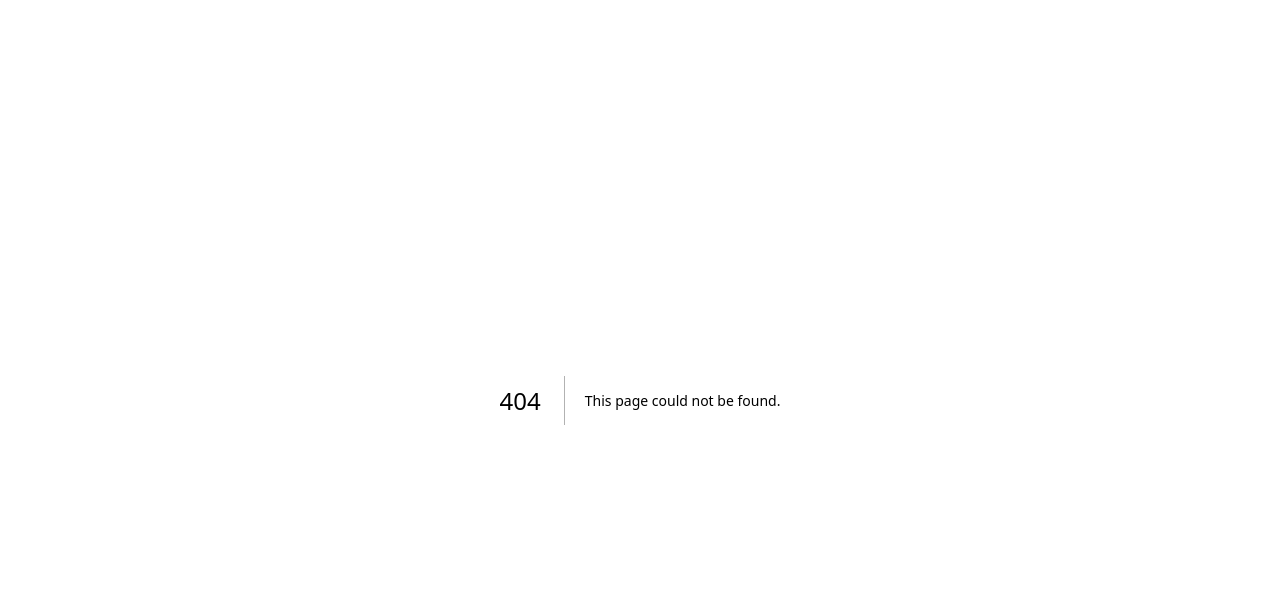
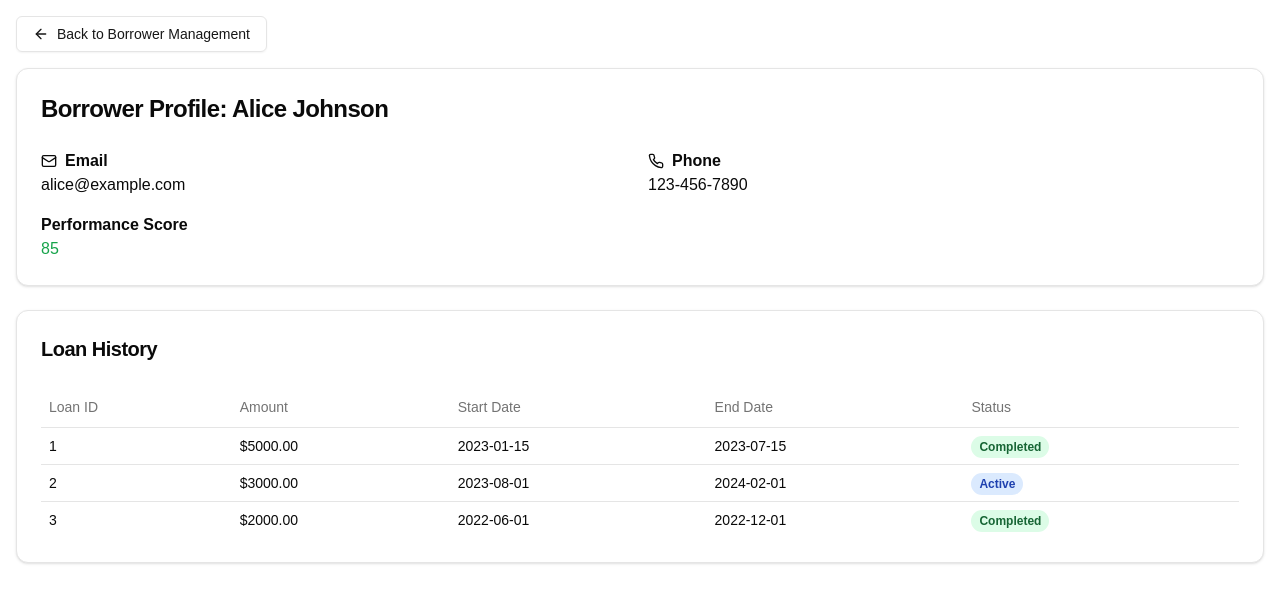
Before and after one commit to LeoUrzua/lending-frontend, a Next.js app: page /borrowers/1 in a window 1280 px wide. Before the commit this address had no page. Shown: the top 602 px of the page. Built offline with nearby package versions, Linux system fonts and the light colour scheme.

Commit message:
add borrower profile

```diff
--- /dev/null
+++ b/src/app/borrowers/[id]/page.tsx
@@ -0,0 +1,10 @@
+import { BorrowerProfile } from "@/components/borrower-profile";
+
+
+export default function Home() {
+  return (
+    <div>
+      <BorrowerProfile />
+    </div>
+  );
+}
--- /dev/null
+++ b/src/app/borrowers/page.tsx
@@ -0,0 +1,9 @@
+import { BorrowerManagement } from "@/components/borrower-management";
+
+export default function Home() {
+  return (
+    <div>
+      <BorrowerManagement />
+    </div>
+  );
+}
--- /dev/null
+++ b/src/components/borrower-management.tsx
@@ -0,0 +1,86 @@
+'use client'
+
+import React, { useState } from 'react'
+import { Button } from "@/components/ui/button"
+import { Card, CardContent, CardHeader, CardTitle } from "@/components/ui/card"
+import { Input } from "@/components/ui/input"
+import { Table, TableBody, TableCell, TableHead, TableHeader, TableRow } from "@/components/ui/table"
+import { Search, User } from 'lucide-react'
+import Link from 'next/link'
+
+// Mock data for borrowers
+const initialBorrowers = [
+  { id: 1, name: "Alice Johnson", email: "alice@example.com", phone: "123-456-7890", score: 85 },
+  { id: 2, name: "Bob Smith", email: "bob@example.com", phone: "234-567-8901", score: 72 },
+  { id: 3, name: "Charlie Brown", email: "charlie@example.com", phone: "345-678-9012", score: 93 },
+  { id: 4, name: "Diana Prince", email: "diana@example.com", phone: "456-789-0123", score: 68 },
+]
+
+export function BorrowerManagement() {
+  const [borrowers, setBorrowers] = useState(initialBorrowers)
+  const [searchTerm, setSearchTerm] = useState('')
+
+  const filteredBorrowers = borrowers.filter(borrower =>
+    borrower.name.toLowerCase().includes(searchTerm.toLowerCase()) ||
+    borrower.email.toLowerCase().includes(searchTerm.toLowerCase())
+  )
+
+  const getScoreColor = (score: number) => {
+    if (score >= 80) return 'text-green-600'
+    if (score >= 60) return 'text-yellow-600'
+    return 'text-red-600'
+  }
+
+  return (
+    <div className="container mx-auto p-4">
+      <Card>
+        <CardHeader className="flex flex-row items-center justify-between space-y-0 pb-2">
+          <CardTitle className="text-2xl font-bold">Borrower Management</CardTitle>
+          <div className="relative">
+            <Search className="absolute left-2 top-1/2 h-4 w-4 -translate-y-1/2 transform text-gray-500" />
+            <Input
+              type="text"
+              placeholder="Search borrowers..."
+              className="pl-8"
+              value={searchTerm}
+              onChange={(e) => setSearchTerm(e.target.value)}
+            />
+          </div>
+        </CardHeader>
+        <CardContent>
+          <Table>
+            <TableHeader>
+              <TableRow>
+                <TableHead>Name</TableHead>
+                <TableHead>Email</TableHead>
+                <TableHead>Phone</TableHead>
+                <TableHead>Performance Score</TableHead>
+                <TableHead>Actions</TableHead>
+              </TableRow>
+            </TableHeader>
+            <TableBody>
+              {filteredBorrowers.map((borrower) => (
+                <TableRow key={borrower.id}>
+                  <TableCell className="font-medium">{borrower.name}</TableCell>
+                  <TableCell>{borrower.email}</TableCell>
+                  <TableCell>{borrower.phone}</TableCell>
+                  <TableCell className={getScoreColor(borrower.score)}>
+                    {borrower.score}
+                  </TableCell>
+                  <TableCell>
+                    <Link href={`/borrowers/${borrower.id}`} passHref>
+                      <Button variant="outline" size="sm">
+                        <User className="mr-2 h-4 w-4" />
+                        View Profile
+                      </Button>
+                    </Link>
+                  </TableCell>
+                </TableRow>
+              ))}
+            </TableBody>
+          </Table>
+        </CardContent>
+      </Card>
+    </div>
+  )
+}
--- /dev/null
+++ b/src/components/borrower-profile.tsx
@@ -0,0 +1,109 @@
+'use client'
+
+import React from 'react'
+
+import { Button } from "@/components/ui/button"
+import { Card, CardContent, CardHeader, CardTitle } from "@/components/ui/card"
+import { Table, TableBody, TableCell, TableHead, TableHeader, TableRow } from "@/components/ui/table"
+import { ArrowLeft, Mail, Phone } from 'lucide-react'
+import Link from 'next/link'
+
+// Mock function to fetch borrower details
+const fetchBorrowerDetails = (id: number) => {
+  // In a real application, this would be an API call
+  return {
+    id,
+    name: "Alice Johnson",
+    email: "alice@example.com",
+    phone: "123-456-7890",
+    score: 85,
+    loanHistory: [
+      { id: 1, amount: 5000, startDate: "2023-01-15", endDate: "2023-07-15", status: "Completed" },
+      { id: 2, amount: 3000, startDate: "2023-08-01", endDate: "2024-02-01", status: "Active" },
+      { id: 3, amount: 2000, startDate: "2022-06-01", endDate: "2022-12-01", status: "Completed" },
+    ]
+  }
+}
+
+export function BorrowerProfile() {
+  const id = 1
+  const borrower = fetchBorrowerDetails(Number(id))
+
+  const getScoreColor = (score: number) => {
+    if (score >= 80) return 'text-green-600'
+    if (score >= 60) return 'text-yellow-600'
+    return 'text-red-600'
+  }
+
+  return (
+    <div className="container mx-auto p-4">
+      <Link href="/borrowers" passHref>
+        <Button variant="outline" className="mb-4">
+          <ArrowLeft className="mr-2 h-4 w-4" /> Back to Borrower Management
+        </Button>
+      </Link>
+      <Card className="mb-6">
+        <CardHeader>
+          <CardTitle className="text-2xl font-bold">Borrower Profile: {borrower.name}</CardTitle>
+        </CardHeader>
+        <CardContent>
+          <div className="grid grid-cols-2 gap-4">
+            <div>
+              <h3 className="font-semibold flex items-center">
+                <Mail className="mr-2 h-4 w-4" /> Email
+              </h3>
+              <p>{borrower.email}</p>
+            </div>
+            <div>
+              <h3 className="font-semibold flex items-center">
+                <Phone className="mr-2 h-4 w-4" /> Phone
+              </h3>
+              <p>{borrower.phone}</p>
+            </div>
+            <div>
+              <h3 className="font-semibold">Performance Score</h3>
+              <p className={getScoreColor(borrower.score)}>{borrower.score}</p>
+            </div>
+          </div>
+        </CardContent>
+      </Card>
+      <Card>
+        <CardHeader>
+          <CardTitle className="text-xl font-bold">Loan History</CardTitle>
+        </CardHeader>
+        <CardContent>
+          <Table>
+            <TableHeader>
+              <TableRow>
+                <TableHead>Loan ID</TableHead>
+                <TableHead>Amount</TableHead>
+                <TableHead>Start Date</TableHead>
+                <TableHead>End Date</TableHead>
+                <TableHead>Status</TableHead>
+              </TableRow>
+            </TableHeader>
+            <TableBody>
+              {borrower.loanHistory.map((loan) => (
+                <TableRow key={loan.id}>
+                  <TableCell>{loan.id}</TableCell>
+                  <TableCell>${loan.amount.toFixed(2)}</TableCell>
+                  <TableCell>{loan.startDate}</TableCell>
+                  <TableCell>{loan.endDate}</TableCell>
+                  <TableCell>
+                    <span className={`px-2 py-1 rounded-full text-xs font-semibold ${
+                      loan.status === 'Completed' ? 'bg-green-100 text-green-800' :
+                      loan.status === 'Active' ? 'bg-blue-100 text-blue-800' :
+                      'bg-yellow-100 text-yellow-800'
+                    }`}>
+                      {loan.status}
+                    </span>
+                  </TableCell>
+                </TableRow>
+              ))}
+            </TableBody>
+          </Table>
+        </CardContent>
+      </Card>
+    </div>
+  )
+}
```
